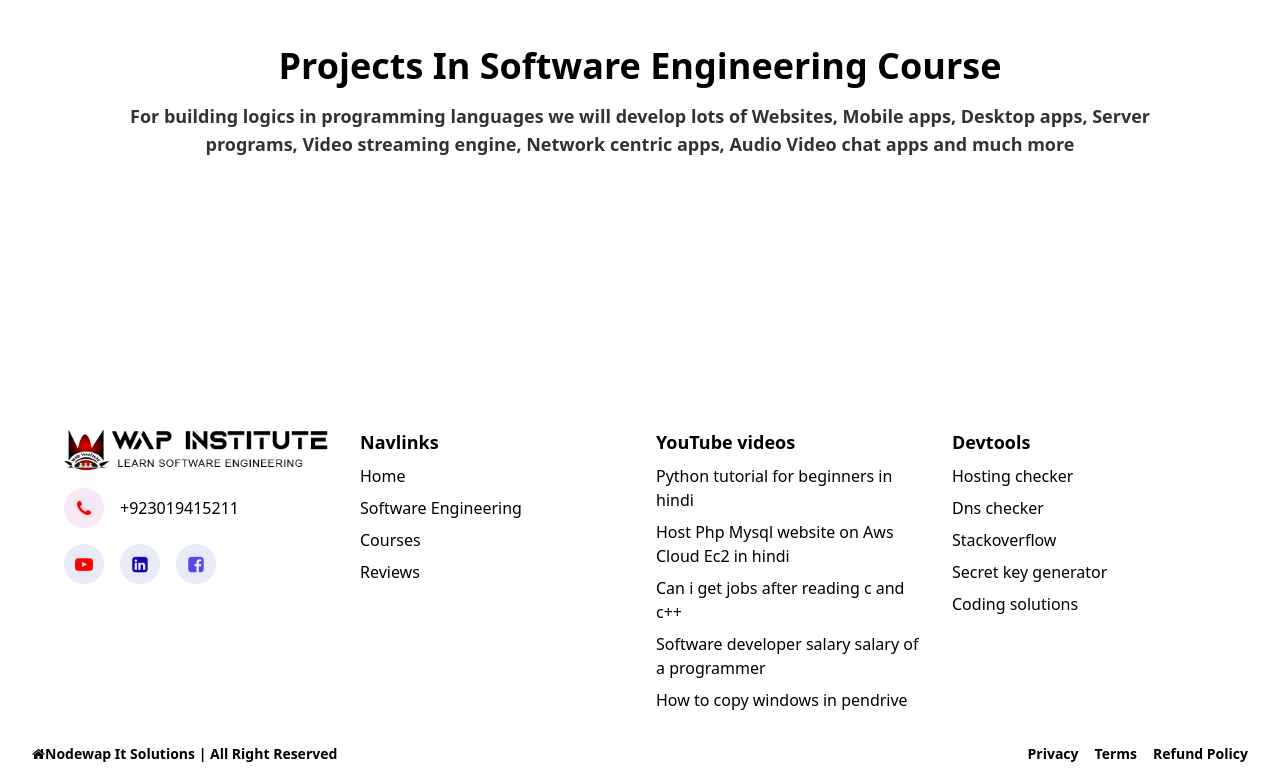
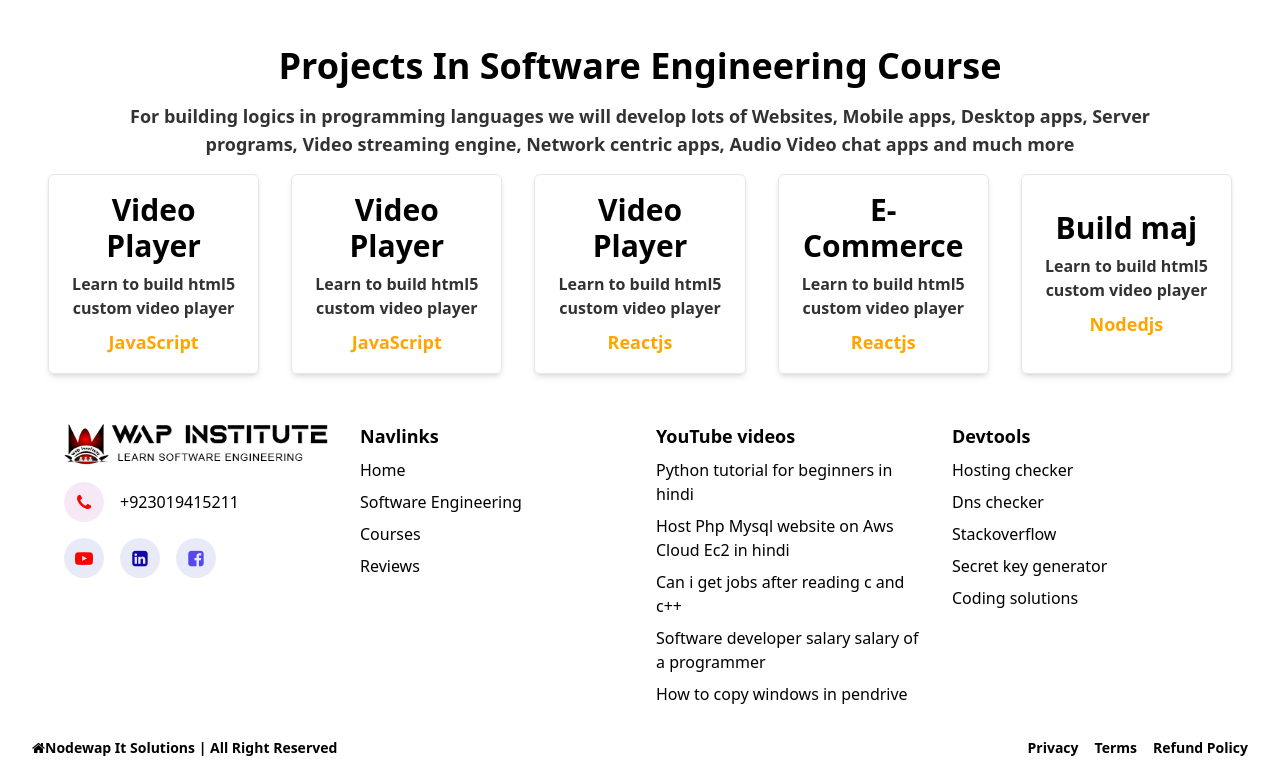
Before and after one commit to KaleemUllah700/wapinstitute, a React (Create React App) app: page / in a window 1280 px wide. Shown: the part 2412-3192 px from the top of the page. Built offline with nearby package versions, Linux system fonts and the light colour scheme.

Commit message:
removed marquee tag

```diff
--- a/src/components/homepage/projects/index.jsx
+++ b/src/components/homepage/projects/index.jsx
@@ -34,7 +34,6 @@ const Projects = ()=>{
                 <h1 className="text-4xl font-bold">Projects In Software Engineering Course</h1>
                 <p className="text-lg font-semibold opacity-80">For building logics in programming languages we will develop lots of Websites, Mobile apps, Desktop apps, Server programs, Video streaming engine, Network centric apps, Audio Video chat apps and much more</p>
             </div>
-            <marquee loop="infinite">
                 <div className="p-4 flex gap-8">
                     {
                         projectname.map((project, index)=>(
@@ -46,7 +45,6 @@ const Projects = ()=>{
                         ))
                     }
                 </div>
-            </marquee>
         </div>
     )
 }
```
